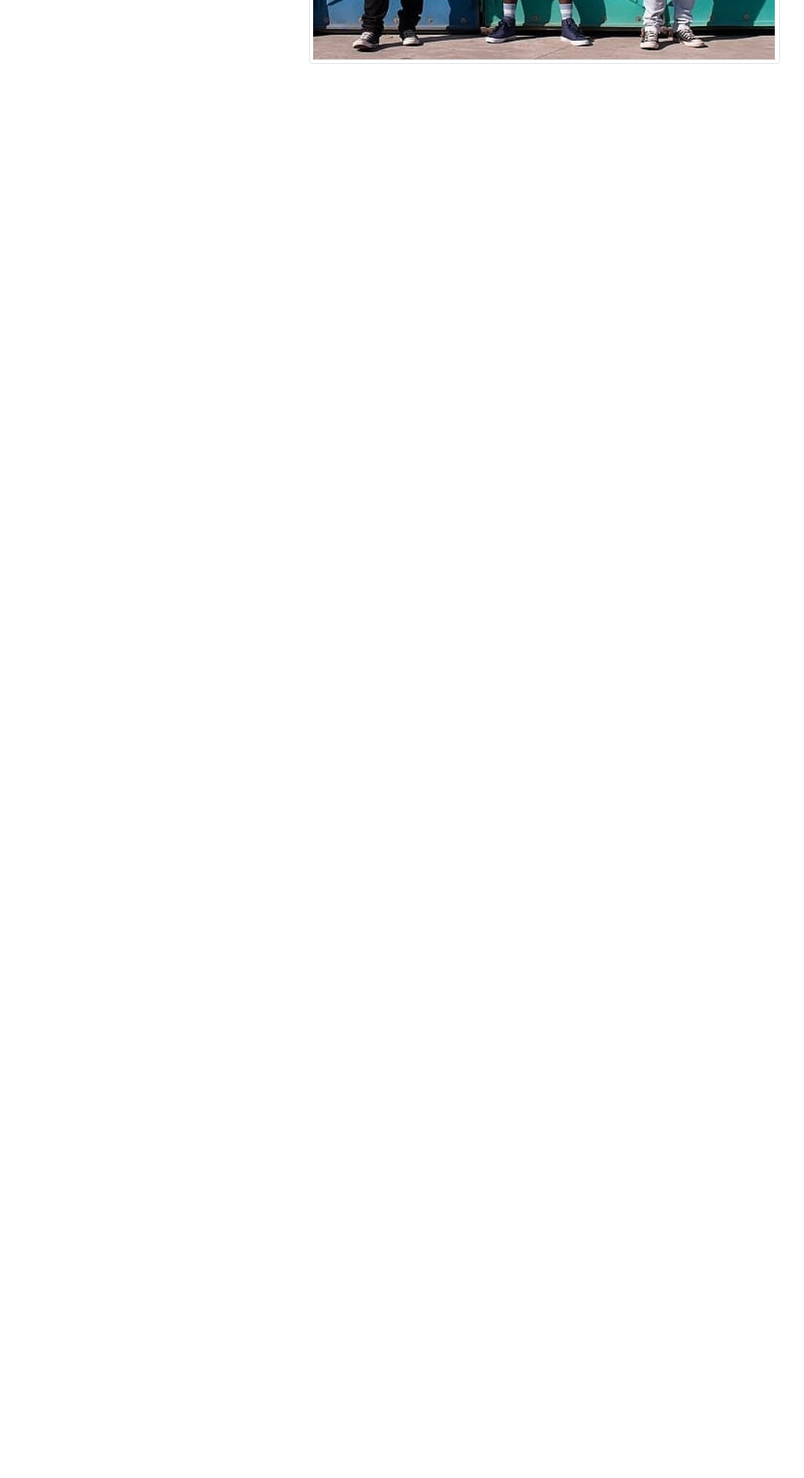
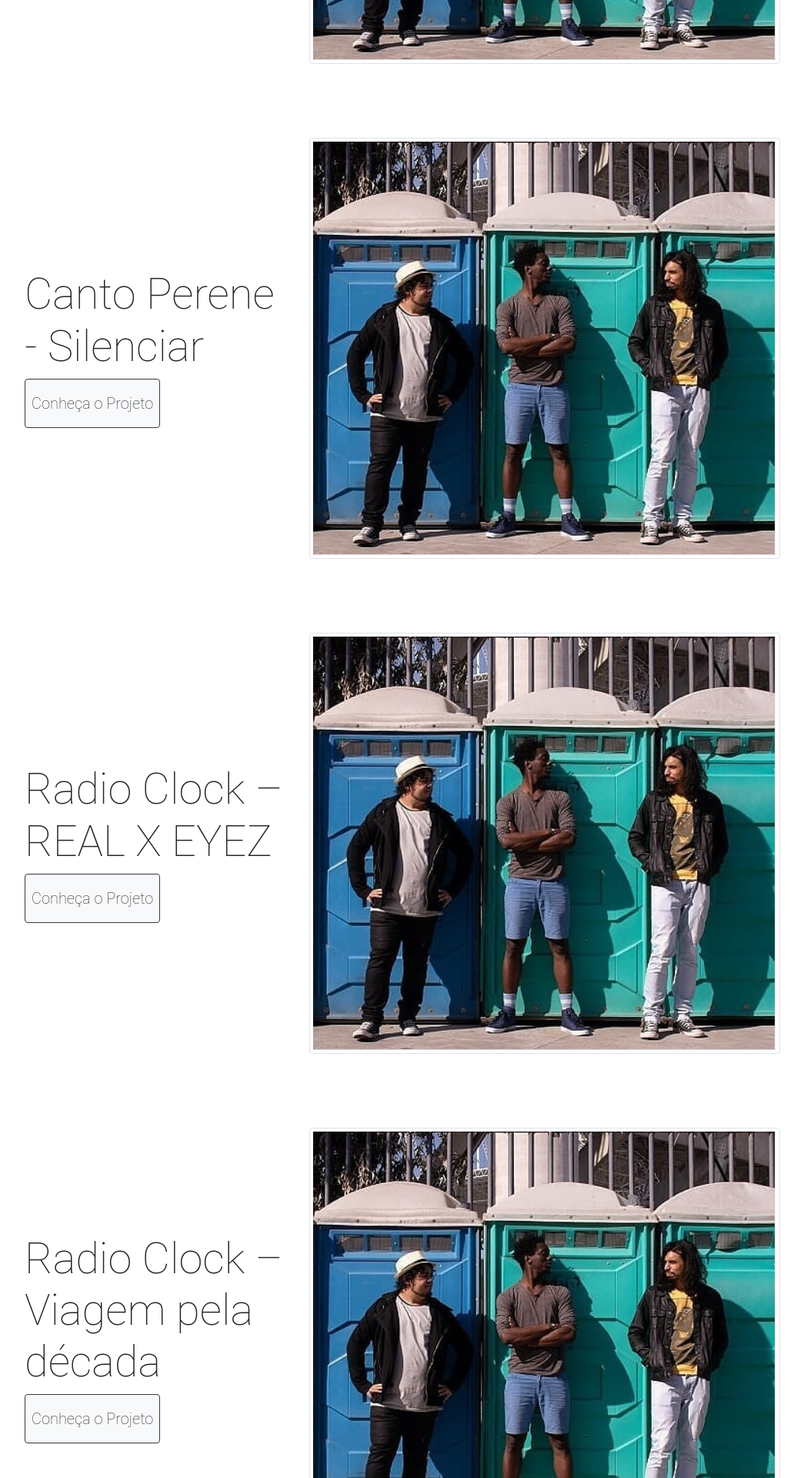
Before and after one commit to PedroMarianoAlmeida/Bi-Language-Portfolio-WebApp-in-Next.js-musician-, a Next.js app: page / in a window 1280 px wide. Shown: the part 560-2480 px from the top of the page at 77% size, without its empty margins (68-1113 px from the left). Before the commit the page ends 800 px from the top, so only its background shows below. Built offline with nearby package versions, Linux system fonts and the light colour scheme.

Commit message:
Projects Included

```diff
--- a/components/ProjectHomePage.js
+++ b/components/ProjectHomePage.js
@@ -21,20 +21,23 @@ const ProjectHomePage = (props) => {
             `}</style>
           </Col>
           <Col xs="12">
+          <a href={props['adress-to-go']} target="_blank">
             <button className="btn btn-light border border-dark px-2 py-3 mt-2"><span className="lead">{text.button[language]}</span></button>
-
+          </a>
           </Col>
         </Row>
       </Col>
 
       <Col xs="12" md="8" className='mt-5'>
         <div className="h-100">
-          <img src={props['image-adress']} alt="Project 1 Image" className="img-thumbnail my-image" />
+          <img src={props['image-adress']} alt={`${props.name[language]} - Cover Image`} className="img-thumbnail my-image" />
           <div className="my-content ml-3 d-md-none">
             <div className="display-4 my-text">{props.name[language]}</div>
             <br />
             <div>
+              <a href={props['adress-to-go']} target="_blank">
               <button className="btn btn-light border border-dark px-1 py-2 my-button"><span className="lead">{text.button[language]}</span></button>
+              </a>
             </div>
 
           </div>
--- a/pages/index.js
+++ b/pages/index.js
@@ -11,7 +11,59 @@ export default function Home() {
 
         <main>
           <Container className="mt-5">
-            <ProjectHomePage name={ { eng: 'Project 1', pt: 'Projeto 1'} } image-adress="/images/image-project-1.PNG" />
+            <ProjectHomePage
+              name={{ eng: 'Perennial Singing - Amago', pt: 'Canto Perene - Amago' }}
+              image-adress="/images/image-project-1.PNG"
+              adress-to-go="https://youtu.be/-iceQYkcdDI"
+            />
+
+            <ProjectHomePage
+              name={{ eng: 'Perennial Singing - To silence', pt: 'Canto Perene - Silenciar' }}
+              image-adress="/images/image-project-1.PNG"
+              adress-to-go="https://youtu.be/q9JmvHlWRtk"
+            />
+
+            <ProjectHomePage
+              name={{ eng: 'Radio Clock – REAL X EYEZ', pt: 'Radio Clock – REAL X EYEZ' }}
+              image-adress="/images/image-project-1.PNG"
+              adress-to-go="https://youtu.be/zIjwE4vavuE"
+            />
+
+            <ProjectHomePage
+              name={{ eng: 'Radio Clock – Journey Through the Decade', pt: 'Radio Clock – Viagem pela década' }}
+              image-adress="/images/image-project-1.PNG"
+              adress-to-go="https://youtu.be/BEiBtC5fxgs"
+            />
+
+            <ProjectHomePage
+              name={{ eng: 'Drink Trio – Everyday', pt: 'Drink Trio – Todo Dia' }}
+              image-adress="/images/image-project-1.PNG"
+              adress-to-go="https://youtu.be/kqg6hhIiBtU"
+            />
+
+            <ProjectHomePage
+              name={{ eng: 'Mad Groove – Stock Music', pt: 'Mad Groove – Stock Music' }}
+              image-adress="/images/image-project-1.PNG"
+              adress-to-go="https://youtu.be/TsOs4D0POhg"
+            />
+
+            <ProjectHomePage
+              name={{ eng: 'A Walk at the Mall – Stock', pt: 'Um passeio no Shopping – Stock' }}
+              image-adress="/images/image-project-1.PNG"
+              adress-to-go="https://youtu.be/j6hxJrWWjDM"
+            />
+
+            <ProjectHomePage
+              name={{ eng: 'Mirrors Room – MySelf', pt: 'Casa dos Espelhos – MySelf' }}
+              image-adress="/images/image-project-1.PNG"
+              adress-to-go="https://youtu.be/R5PD_SkHoe4"
+            />
+
+            <ProjectHomePage
+              name={{ eng: 'Caião Relíquia -アラケト', pt: 'Caião Relíquia -アラケト' }}
+              image-adress="/images/image-project-1.PNG"
+              adress-to-go="https://youtu.be/002g20JiuYY"
+            />
 
             <SoundBetterBadge />
           </Container>
```
